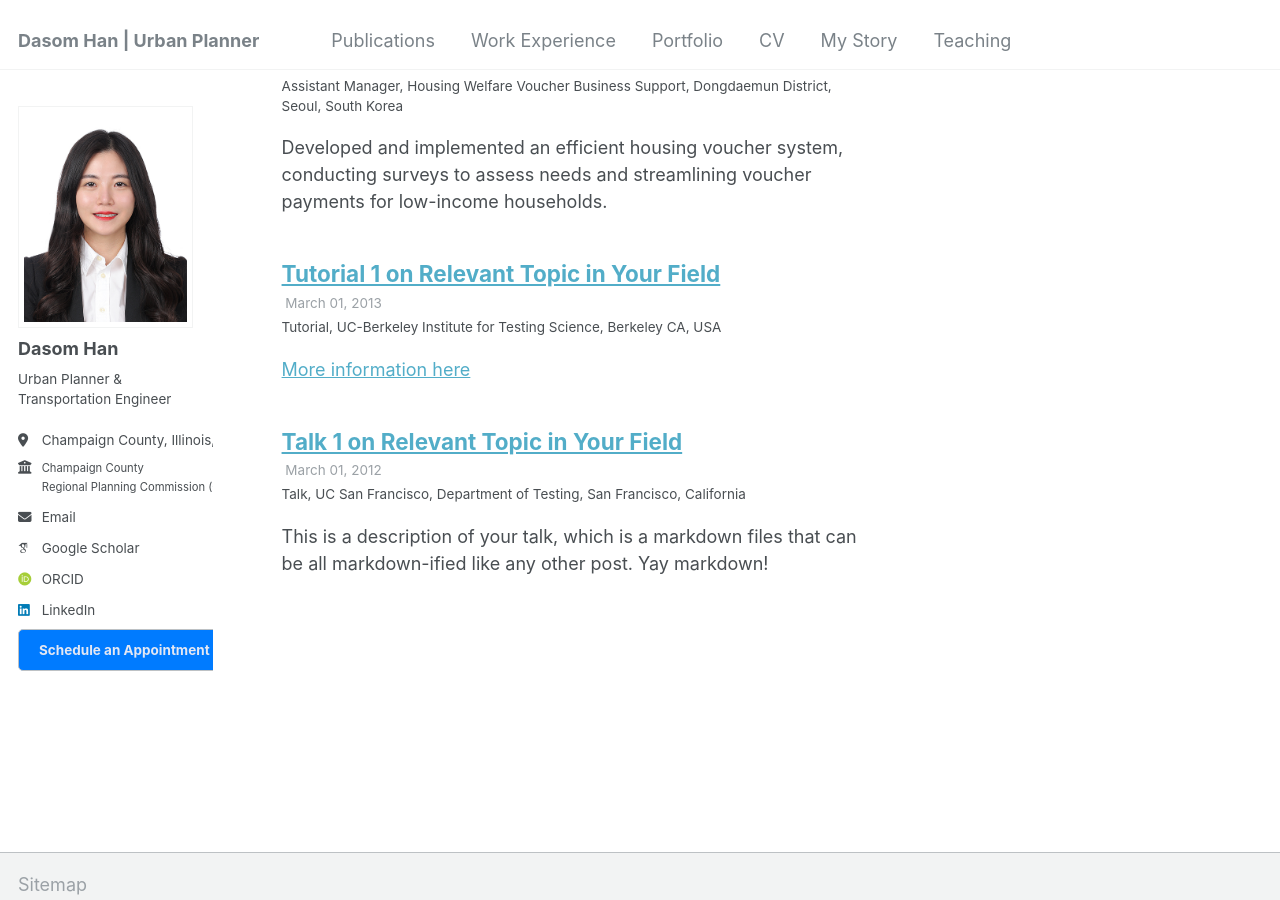
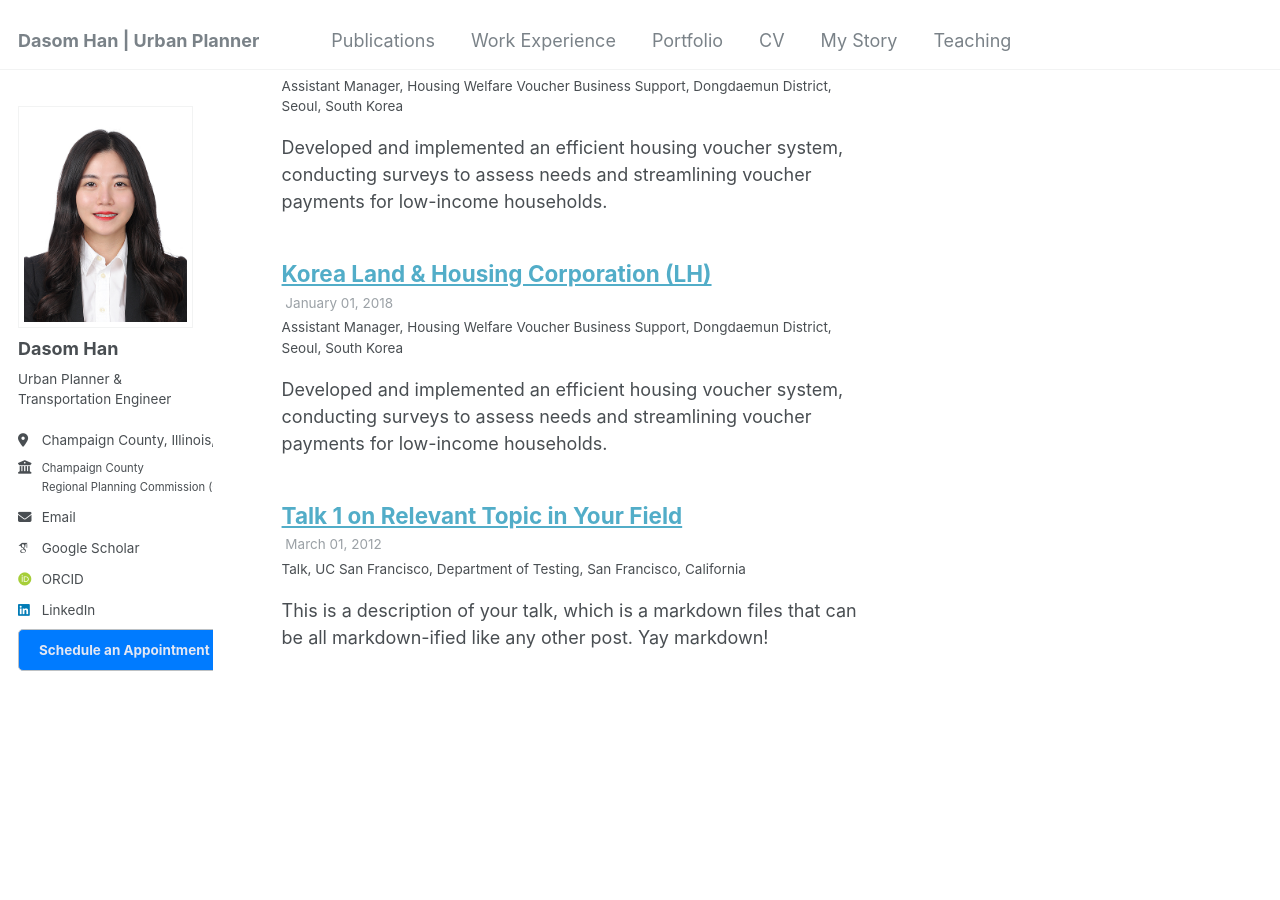
Before and after one commit to dasomh/dasomh.github.io, a Jekyll site: the page built from _pages/talks.html, in a window 1280 px wide and 900 px high, scrolled down 492 px. Built offline with Jekyll 4.4.1, drawn with Linux system fonts in a browser that asks for light colours; some web fonts are replaced.

Commit message:
Update 2013-03-01-tutorial-1.md

```diff
--- a/_talks/2013-03-01-tutorial-1.md
+++ b/_talks/2013-03-01-tutorial-1.md
@@ -1,13 +1,11 @@
 ---
-title: "Tutorial 1 on Relevant Topic in Your Field"
+title: "Korea Land & Housing Corporation (LH)"
 collection: talks
-type: "Tutorial"
-permalink: /talks/2013-03-01-tutorial-1
-venue: "UC-Berkeley Institute for Testing Science"
-date: 2013-03-01
-location: "Berkeley CA, USA"
+type: "Assistant Manager"
+permalink: /talks/2014-02-01-talk-2
+venue: "Housing Welfare Voucher Business Support"
+date: 2018-01-01
+location: "Dongdaemun District, Seoul, South Korea"
 ---
 
-[More information here](http://exampleurl.com)
-
-This is a description of your tutorial, note the different field in type. This is a markdown files that can be all markdown-ified like any other post. Yay markdown!
+Developed and implemented an efficient housing voucher system, conducting surveys to assess needs and streamlining voucher payments for low-income households.
```
